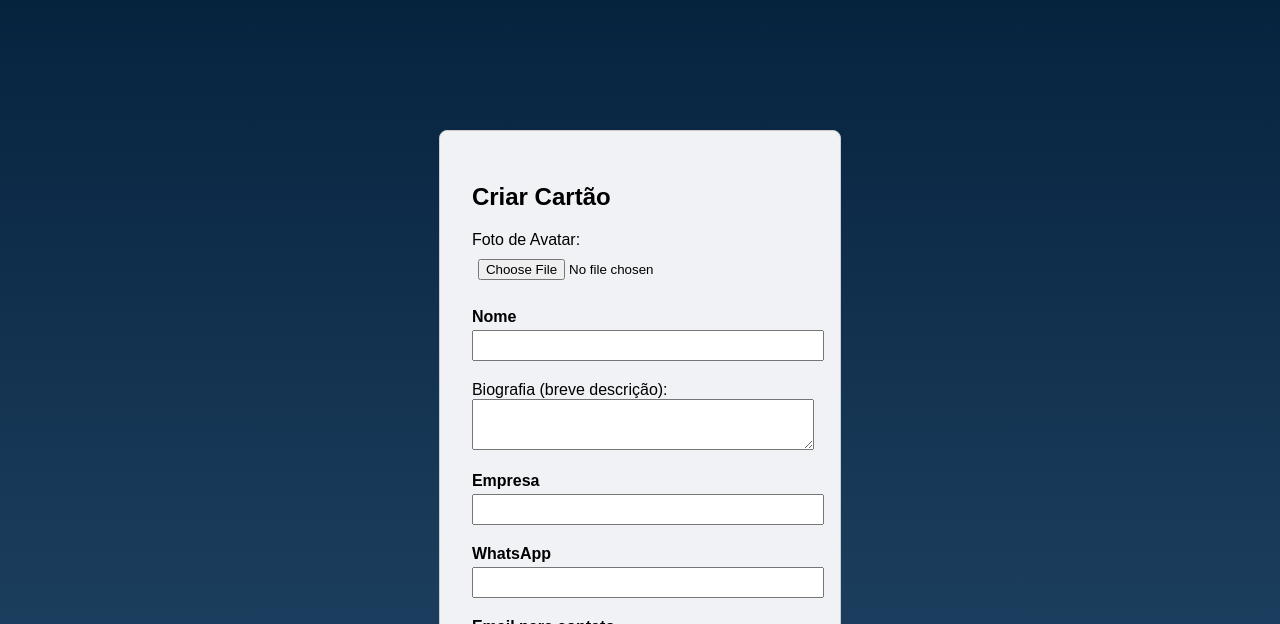
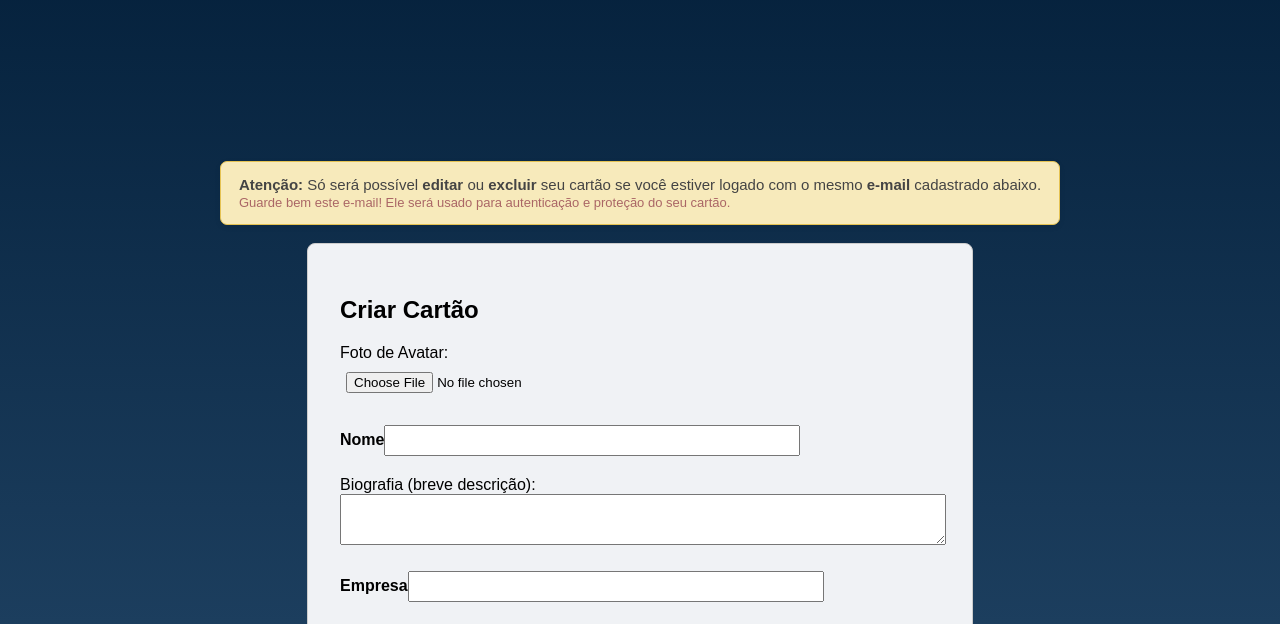
Before and after one commit to Pedro-Guilherme2004/Frontend, a React (Vite) app: page /card/create in a window 1280 px wide. Shown: the part 176-800 px from the top of the page. Built offline with nearby package versions, Linux system fonts and the light colour scheme.

Commit message:
Adiciona o aviso para editar e remover somente se pôr o mesmo e-mail o qual foi cadastrado no sistema

```diff
--- a/src/pages/CardCreate.jsx
+++ b/src/pages/CardCreate.jsx
@@ -54,12 +54,10 @@ const CardCreate = () => {
     formData.append("site", site);
     formData.append("chave_pix", pix);
 
-    // Avatar/foto de perfil
     if (avatarFile) {
       formData.append("foto_perfil", avatarFile);
     }
 
-    // Galeria (vários arquivos)
     for (let file of galleryFiles) {
       formData.append("galeria", file);
     }
@@ -84,8 +82,29 @@ const CardCreate = () => {
   };
 
   return (
+    <>
+      <div
+        style={{
+          background: "#f7eabb",
+          border: "1px solid #e5c252",
+          borderRadius: 7,
+          padding: "14px 18px",
+          marginBottom: 18,
+          color: "#444",
+          fontWeight: 500,
+          fontSize: 15,
+          boxShadow: "0 2px 6px #0001"
+        }}
+      >
+        <strong>Atenção:</strong> Só será possível <b>editar</b> ou <b>excluir</b> seu cartão se você estiver logado com o mesmo <b>e-mail</b> cadastrado abaixo.<br />
+        <span style={{ fontSize: 13, color: "#a66" }}>
+          Guarde bem este e-mail! Ele será usado para autenticação e proteção do seu cartão.
+        </span>
+      </div>
+
       <form onSubmit={handleSubmit} style={{ maxWidth: 600, margin: "0 auto" }} encType="multipart/form-data">
         <h2>Criar Cartão</h2>
+
         {/* Foto de Avatar */}
         <label>Foto de Avatar:</label>
         <br />
@@ -186,6 +205,7 @@ const CardCreate = () => {
 
         <button type="submit">Salvar</button>
       </form>
+    </>
   );
 };
 
```
Lines whose indentation alone changed are shown as unchanged.
